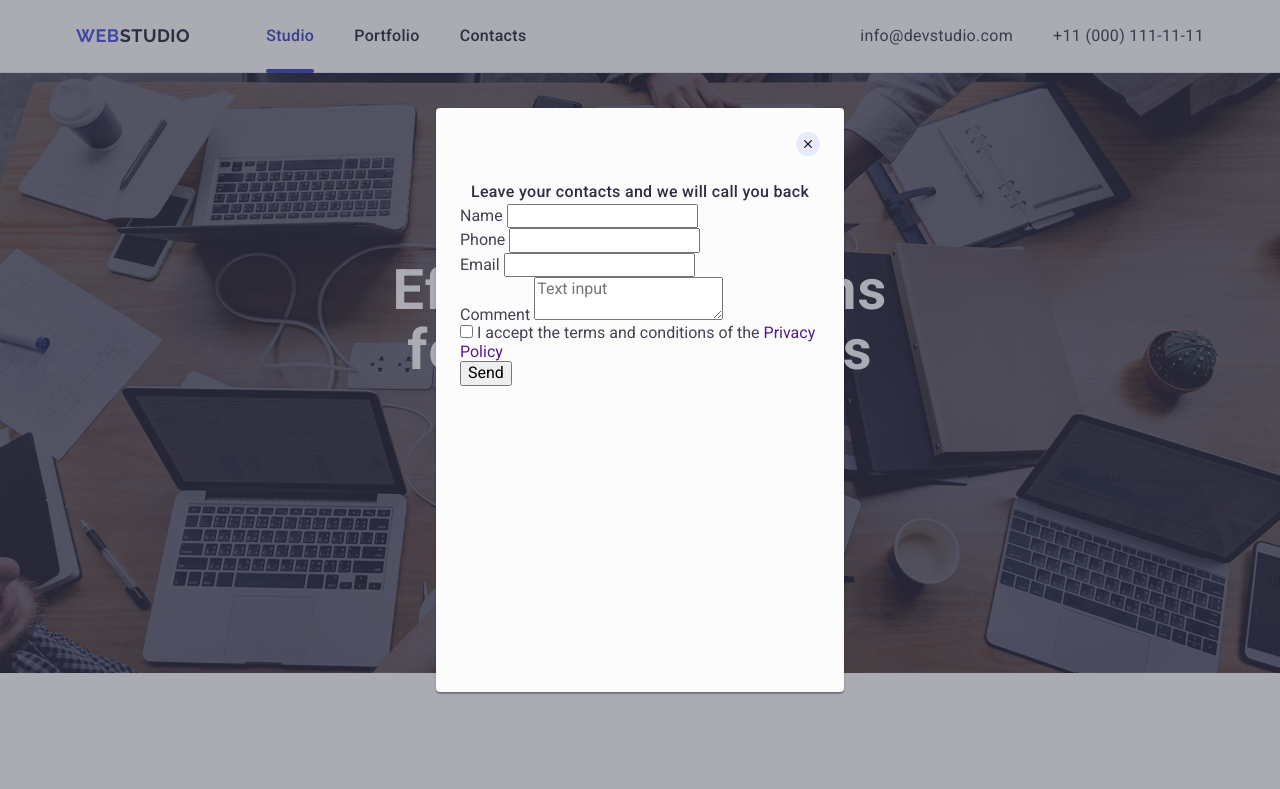
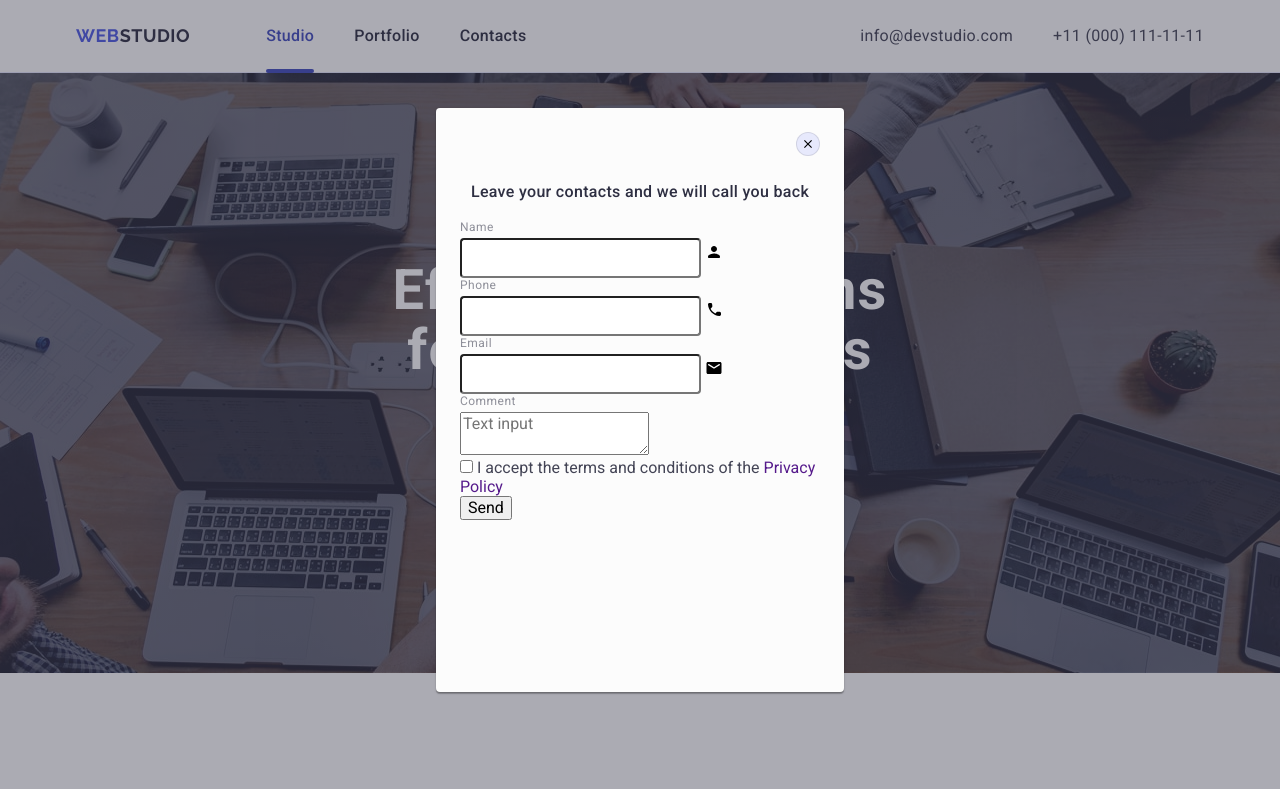
Before and after one commit to Yevhenii-Shevchenko/goit-markup-hw-05, a plain HTML site: page index.html in a window 1280 px wide. Shown: the top 789 px of the page. Drawn offline with nearby package versions, Linux system fonts and the light colour scheme.

Commit message:
add svg and style form-input

```diff
--- a/css/styles.css
+++ b/css/styles.css
@@ -523,24 +523,38 @@ button {
   top: 0;
   left: 0;
   z-index: 999;
-  display: flex;
+  /* display: flex;
   justify-content: center;
-  align-items: center;
+  align-items: center; */
   width: 100%;
   height: 100%;
   background-color: rgba(46, 47, 66, 0.4);
+
+  opacity: 0;
+  visibility: hidden;
+  pointer-events: none;
+
+  transition: opacity 250ms cubic-bezier(0.4, 0, 0.2, 1),
+    visibility 250ms cubic-bezier(0.4, 0, 0.2, 1);
 }
+
+.modal-backdrop.is-open {
+     opacity: 1;
+     visibility: visible;
+     pointer-events: auto;
 
 .modal {
   position: relative;
   width: 408px;
-  height: 80%;
+  top: 50%;
+  left: 50%;
+  transform: translate(-50%, -50%);
   background: #fcfcfc;
   padding: 72px 24px 24px 24px;
   border-radius: 4px;
   box-shadow: 0 1px 1px 0 rgba(0, 0, 0, 0.14), 0 1px 3px 0 rgba(0, 0, 0, 0.12),
     0 2px 1px 0 rgba(0, 0, 0, 0.2);
-  max-height: 584px;
+  min-height: 584px;
   overflow: auto;
 }
 
@@ -549,22 +563,34 @@ button {
   top: 24px;
   right: 24px;
 
+  display: flex;
+  align-items: center;
+  justify-content: center;
+
   /* stroke: teal; */
   /* fill: teal; */
   width: 24px;
   height: 24px;
   border-radius: 50%;
   background-color: #e7e9fc;
-  border: none;
+  border: 1px solid rgba(0, 0, 0, 0.1);
   padding: 0;
   line-height: 0;
-  transition: background-color 250ms cubic-bezier(0.4, 0, 0.2, 1);
-  transition: fill 250ms cubic-bezier(0.4, 0, 0.2, 1);
+  /* transition: background-color 250ms cubic-bezier(0.4, 0, 0.2, 1);
+  transition: fill 250ms cubic-bezier(0.4, 0, 0.2, 1); */
+  transition: background-color 250ms cubic-bezier(0.4, 0, 0.2, 1),
+    border 250ms cubic-bezier(0.4, 0, 0.2, 1);
+  cursor: pointer;
 }
+
 .modal-close-btn:hover,
 .modal-close-btn:focus {
   background-color: #404bbf;
   fill: #fff;
+}
+
+.icon-close {
+  transition: fill 250ms cubic-bezier(0.4, 0, 0.2, 1);
 }
 
 .modal-text {
@@ -576,17 +602,35 @@ button {
   letter-spacing: 0.02em;
   text-align: center;
   color: #2e2f42;
+  margin-bottom: 16px;
 }
 
 .review-form-field-wrapper {
 }
 .review-form-field-label {
+display: block;
+font-weight: 400;
+font-size: 12px;
+line-height: 1.17;
+letter-spacing: 0.04em;
+color: #8e8f99;
+
+
+margin-bottom: 4px;
+
 }
+
 .review-form-input {
+height: 40px;
+padding-left: 38px;
+padding-right: 16px;
+border-radius: 4px;
+color: #2e2f42;
+transition: border-color 250ms cubic-bezier(0.4, 0, 0.2, 1);
 }
+
 .review-form-comment {
 }
-
 
 .review-form-checkbox-wrapper {
 }
--- a/index.html
+++ b/index.html
@@ -482,9 +482,9 @@
         </div>
       </div>
     </footer>
-    <div class="modal-backdrop">
+    <div class="modal-backdrop is-open">
       <div class="modal">
-        <button class="modal-close-btn">
+        <button class="modal-close-btn" type="button">
           <svg class="icon-close" width="8" height="8">
             <use href="./images/icons.svg#icon-close"></use>
           </svg>
@@ -492,7 +492,9 @@
         <p class="modal-text">Leave your contacts and we will call you back</p>
         <form class="review-form">
           <div class="review-form-field-wrapper">
-            <label class="review-form-field-label" for="user-name">Name</label>
+            <label class="review-form-field-label" for="user-name">
+              Name
+            </label>
             <input
               class="review-form-input"
               id="user-name"
@@ -500,33 +502,44 @@
               type="text"
               required
             />
+            <svg class="form-icon" width="18" height="24">
+              <use href="./images/icons.svg#icon-person"></use>
+            </svg>
           </div>
           <div class="review-form-field-wrapper">
-            <label class="review-form-field-label" for="user-phone"
-              >Phone</label
-            >
-            <input
-              class="review-form-input"
-              id="user-phone"
-              name="user-phone"
-              type="text"
-            />
+            <label class="review-form-field-label" for="user-phone">
+              Phone
+            </label>
+            <div class="input-wrapper">
+              <input
+                class="review-form-input"
+                id="user-phone"
+                name="user-phone"
+                type="tel"
+              />
+              <svg class="form-icon" width="18" height="24">
+                <use href="./images/icons.svg#icon-phone"></use>
+              </svg>
+            </div>
           </div>
           <div class="review-form-field-wrapper">
             <label class="review-form-field-label" for="user-email"
-              >Email</label
-            >
+              >Email
+            </label>
             <input
               class="review-form-input"
               id="user-email"
               name="user-email"
-              type="text"
+              type="email"
             />
+            <svg class="form-icon" width="18" height="24">
+              <use href="./images/icons.svg#icon-email"></use>
+            </svg>
           </div>
           <div class="review-form-field-wrapper">
-            <label class="review-form-field-label" for="user-comment"
-              >Comment</label
-            >
+            <label class="review-form-field-label" for="user-comment" required>
+              Comment
+            </label>
             <textarea
               class="review-form-comment"
               name="user-comment"
```
